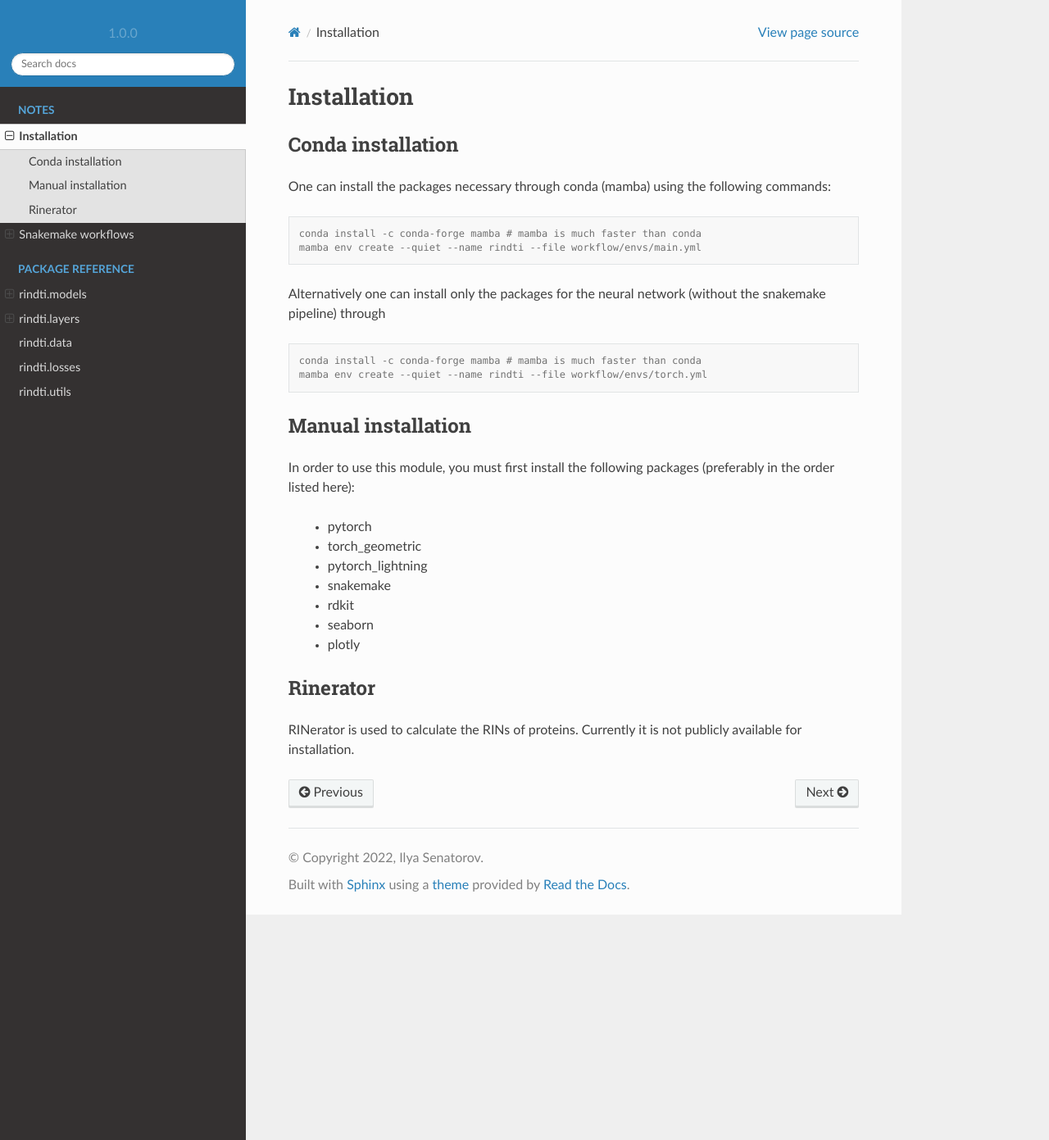
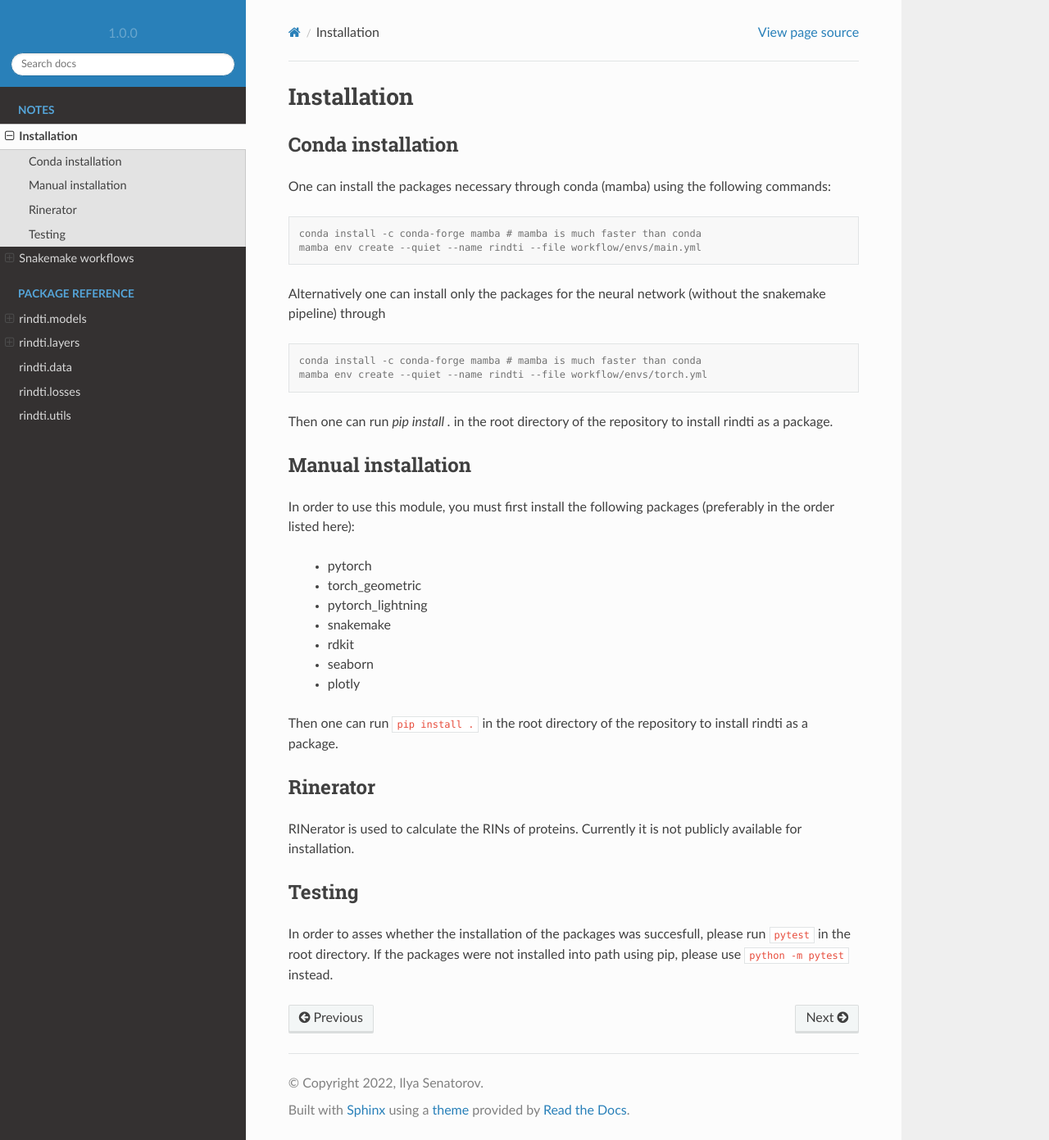
Before and after one commit to ilsenatorov/rindti, a Sphinx documentation site: the page built from docs/source/notes/installation.rst, in a window 1280 px wide and 1391 px high. Shown: the whole window at 82% size. Built offline with Sphinx 7.4.7 and the Read the Docs theme 2.0.0, drawn with Linux system fonts in a browser that asks for light colours.

Commit message:
added info on testing to installation docs

```diff
--- a/docs/source/notes/installation.rst
+++ b/docs/source/notes/installation.rst
@@ -19,6 +19,9 @@ Alternatively one can install only the packages for the neural network (without
         conda install -c conda-forge mamba # mamba is much faster than conda
         mamba env create --quiet --name rindti --file workflow/envs/torch.yml
 
+
+Then one can run `pip install .` in the root directory of the repository to install rindti as a package.
+
 Manual installation
 -------------------
 
@@ -32,7 +35,15 @@ In order to use this module, you must first install the following packages (pref
     - seaborn
     - plotly
 
+Then one can run ``pip install .`` in the root directory of the repository to install rindti as a package.
+
 Rinerator
 ---------
 
 RINerator is used to calculate the RINs of proteins. Currently it is not publicly available for installation.
+
+Testing
+-------
+
+In order to asses whether the installation of the packages was succesfull, please run ``pytest`` in the root directory.
+If the packages were not installed into path using pip, please use ``python -m pytest`` instead.
```
